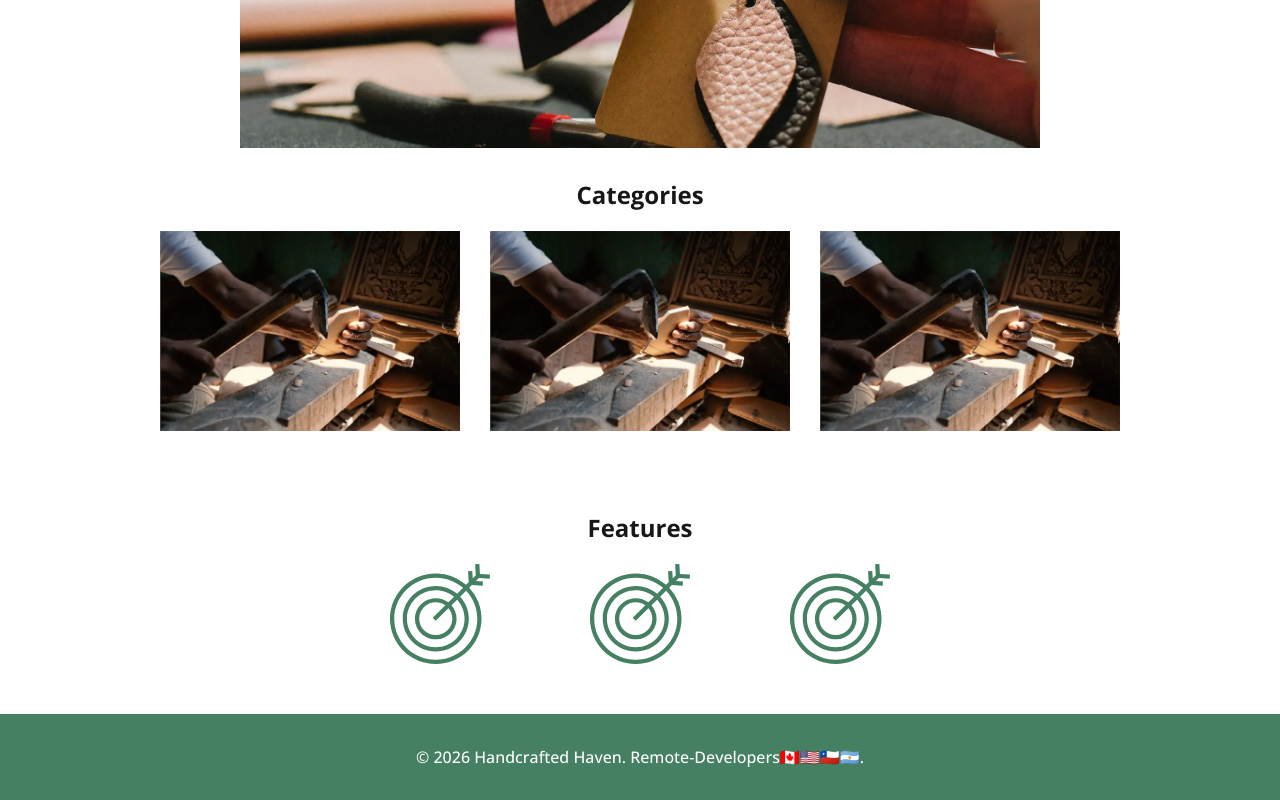
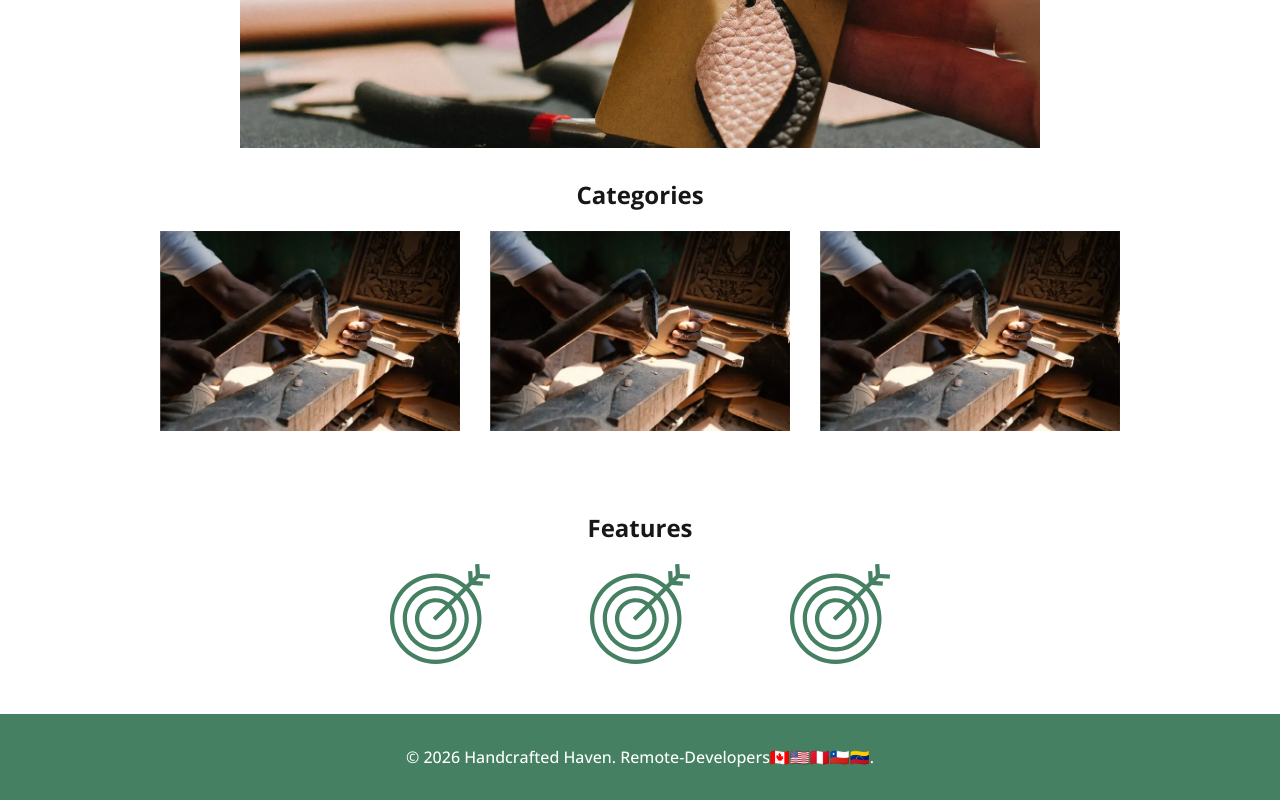
Before and after one commit to smondragondev/handcrafted-haven, a Next.js app: page / in a window 1280 px wide. Shown: the part 472-1272 px from the top of the page. Built offline with nearby package versions, Linux system fonts and the light colour scheme.

Commit message:
doing on main jsut changing flags for thailis lol

```diff
--- a/src/app/layout.tsx
+++ b/src/app/layout.tsx
@@ -65,7 +65,7 @@ export default function RootLayout({
 
         {/* 🌟 THE FOOTER */}
         <footer className={styles.footer}>
-          <p>© {new Date().getFullYear()} Handcrafted Haven. Remote-Developers🇨🇦🇺🇸🇨🇱🇦🇷.</p>
+          <p>© {new Date().getFullYear()} Handcrafted Haven. Remote-Developers🇨🇦🇺🇸🇵🇪🇨🇱🇻🇪.</p>
         </footer>
 
       </body>
```
